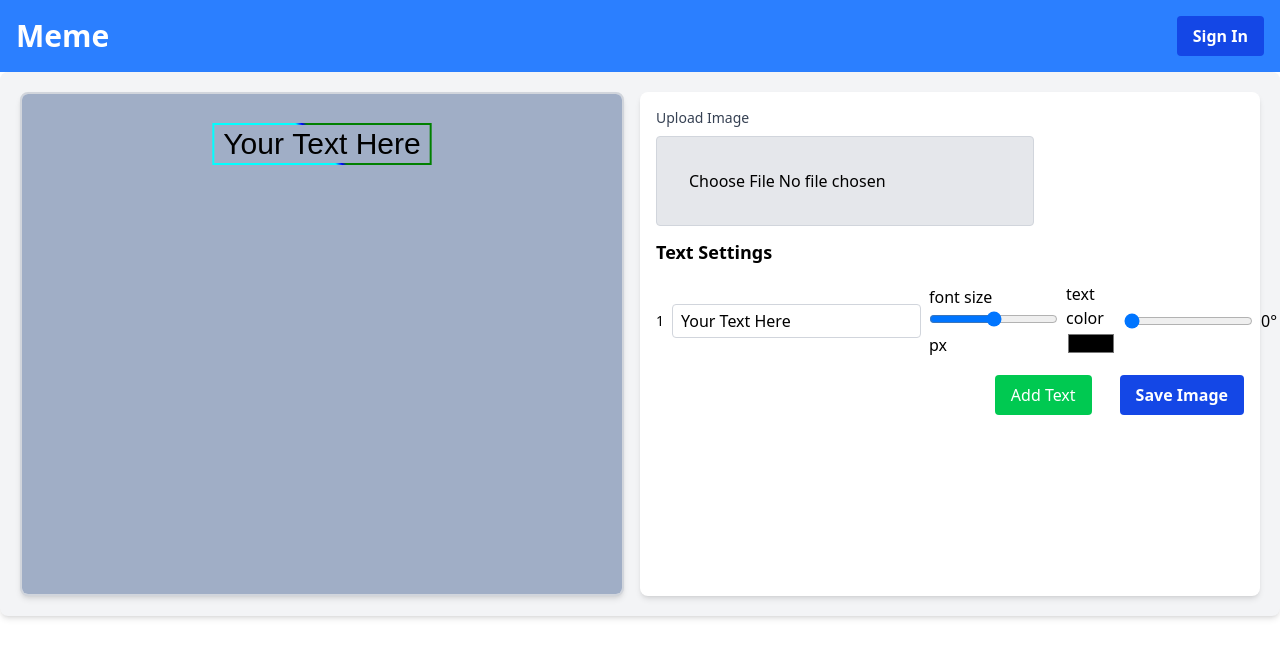
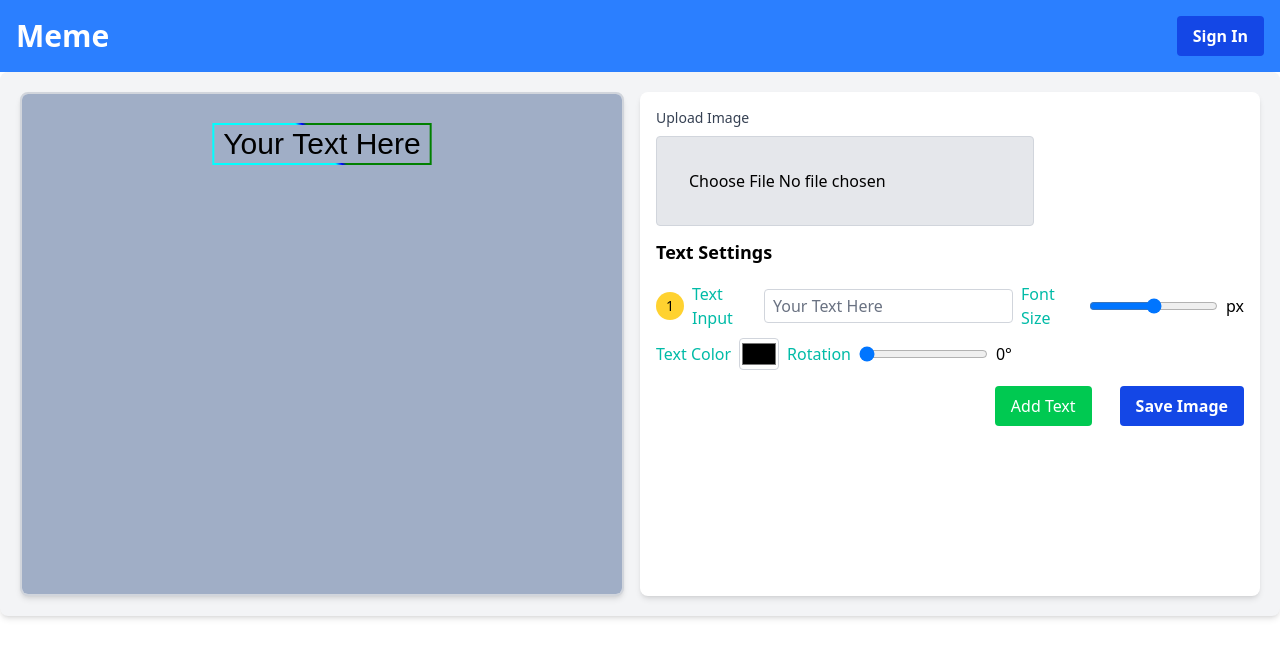
Before and after one commit to nuastha/Meme-editor, a React (Vite) app: page / in a window 1280 px wide. Shown: the top 658 px of the page. Built offline with nearby package versions, Linux system fonts and the light colour scheme.

Commit message:
style: enhance text settings UI with improved layout and additional controls

```diff
--- a/src/components/Control.jsx
+++ b/src/components/Control.jsx
@@ -36,39 +36,63 @@ export const SettingsPanel = () => {
         <h2 className="text-lg font-semibold mb-4">Text Settings</h2>
         <div>
           {texts.map((t) => (
-            <div key={t.id} className="flex gap-2 items-center">
-              <span className="text-sm font-medium">{t.id}</span>
-              <div>
+            <div key={t.id} className="flex gap-2 items-start flex-col mb-4">
+              <div className="flex items-center gap-2">
+                <div className="flex items-center gap-2">
+                  <span className="text-sm font-medium bg-amber-300 px-[10px] py-1 rounded-full">
+                    {t.id}
+                  </span>
+                  <label htmlFor="text" className="text-teal-500 capitalize">
+                    text input
+                  </label>
                   <input
                     type="text"
                     value={t.text}
                     onChange={(e) => updateText(t.id, { text: e.target.value })}
-                  className="px-2 py-1 border border-gray-300 rounded focus:outline-none focus:ring-2 focus:ring-blue-500"
+                    className="px-2 py-1 border border-gray-300 rounded text-gray-500 focus:outline-none focus:ring-2 focus:ring-blue-500"
                     placeholder="Enter text"
                   />
                 </div>
-              <div>
-                <label htmlFor="fontSize">font size</label>
+                <div className="flex items-center gap-2">
+                  <label
+                    htmlFor="fontSize"
+                    className="text-teal-500 capitalize"
+                  >
+                    font size
+                  </label>
                   <input
                     type="range"
                     min="10"
                     max="100"
-                  value={t.fontSize}
-                  onChange={(e) =>
-                    updateText(t.id, { fontSize: parseInt(e.target.value) })
-                  }
+                    value={t.size}
+                    id="size"
+                    onChange={(e) => updateText(t.id, { size: parseInt(e.target.value) })}
                   />
-                <span>{t.fontSize}px</span>
+                  <span>{t.size}px</span>
                 </div>
-              <div>
-                <label htmlFor="color">text color</label>
+              </div>
+              <div className="flex items-center gap-2">
+                <div className="flex items-center gap-2">
+                  <label htmlFor="color" className="text-teal-500 capitalize">
+                    text color
+                  </label>
                   <input
                     type="color"
                     value={t.color}
-                  onChange={(e) => updateText(t.id, { color: e.target.value })}
+                    className="w-10 h-8 border border-gray-300 rounded"
+                    id="color"
+                    onChange={(e) =>
+                      updateText(t.id, { color: e.target.value })
+                    }
                   />
                 </div>
-
+                <div className="flex items-center gap-2">
+                  <label
+                    htmlFor="rotation"
+                    className="text-teal-500 capitalize"
+                  >
+                    rotation
+                  </label>
                   <input
                     type="range"
                     min="0"
@@ -79,6 +103,8 @@ export const SettingsPanel = () => {
                     }
                   />
                   <span>{t.rotation}°</span>
+                </div>
+              </div>
             </div>
           ))}
         </div>
```
Lines whose indentation alone changed are shown as unchanged.
